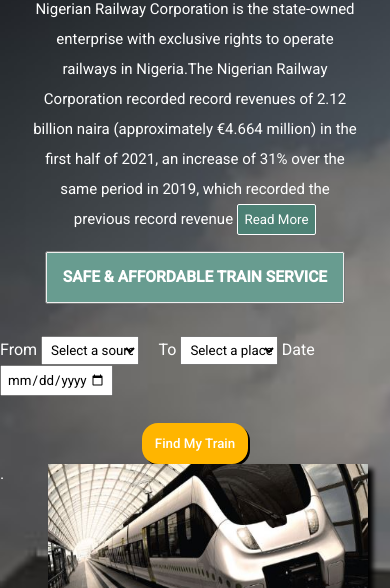
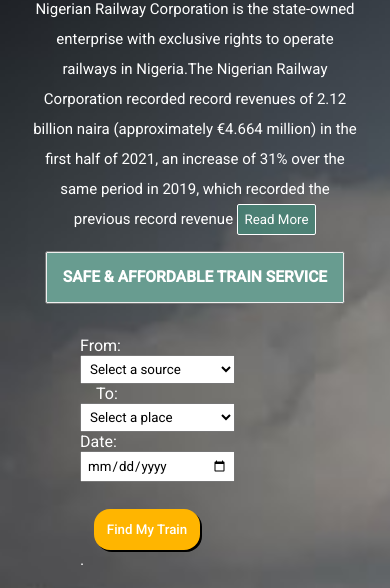
Before and after one commit to Ahmedolly12/Nigeria-Railway-Corporation, a plain HTML site: page index.html in a window 390 px wide. Shown: the part 256-844 px from the top of the page. Drawn offline with Linux system fonts and the light colour scheme.

Commit message:
redesigned nigeria railway corporation page

```diff
--- a/index.html
+++ b/index.html
@@ -50,7 +50,7 @@
 
             <div class="form-1">
                 <form>
-                    <label for ="From">From</form>
+                    <label for ="From">From:</form>
                     <select id="location" name="fromlocation">
                         <option value="">Select a source</option>
                          <option value="Lagos">Lagos</option>
@@ -73,7 +73,7 @@
                 </form>
                 <div class="form-2">
                     <form>
-                        <label for="To">To</label>
+                        <label for="To">To:</label>
                         <select id="location" name="fromlocation">
                             <option value="volvo">Select a place</option>
                              <option value="Lagos">Lagos</option>
@@ -95,7 +95,7 @@
                         </select>
                     </form>
                     <form>
-                        <label for="Date">Date</label>
+                        <label for="Date">Date:</label><br>
                         <input type="Date">
                     </form>
                      <form>
@@ -117,7 +117,7 @@
 
             </div>
             <div class="item-2">
-                <div class="face"><img src="./images/face mask.JPG" width="280px"height="140px"></div>
+                <div class="face"><img src="./images/face_mask.JPG" width="280px"height="140px"></div>
                 <div class="changes"><h3 class="fff">FACE COVERING </h3></div>
                  <div class="changes"><p>Face coverings is mandatory.</p></div>
                  <div class="more"><button class="btny">Find out more</button></div>
--- a/style.css
+++ b/style.css
@@ -241,6 +241,7 @@ text-align: center;
 .book-here{
   display: block;
   background: none;
+  padding-left: 5em;
 }
 .flex-containers-2 {
   display: block;
@@ -259,6 +260,19 @@ text-align: center;
   padding: none;
 }
 input[type="date"] {
-  width: 8.5em;
+  width: 50%;
+}
+.flex-containers-2{
+  margin-top: 10em;
+}
+select{
+  /* padding-left: 2em; */
+  display: block;
+    width: 50%;
+    padding: 10;
+    flex-direction: column;
+}
+.find{
+  padding-right: 11em;
 }
 }
```
Also changed, not shown: images/face_mask.jpg (renamed from images/face mask.jpg), images/railway 1.JPG (deleted), images/railway 2.JPG (deleted).
